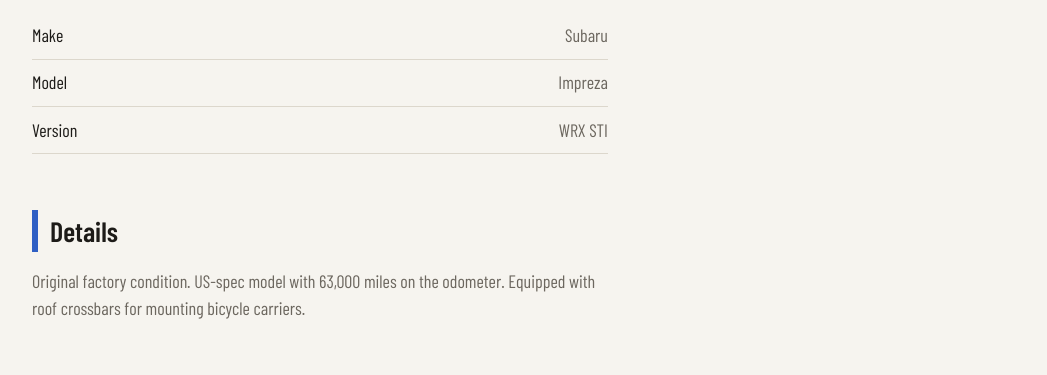
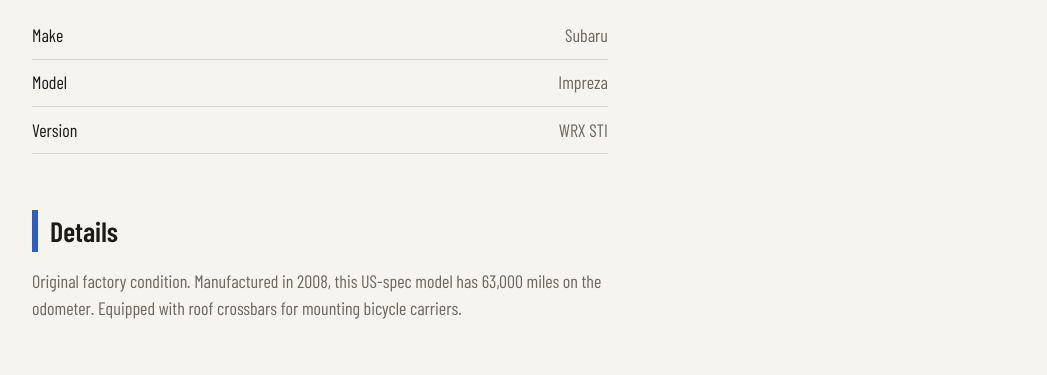
Before and after one commit to BA541SZ/Subaru-Impreza-WRX-STI, a plain HTML site: page index.html in a window 1280 px wide. Shown: the part 1567-1942 px from the top of the page, without its empty margins (116-1163 px from the left). Drawn offline with nearby package versions, Linux system fonts and the light colour scheme; a web font is replaced by a local one.

Commit message:
Add 2008 manufacture year to vehicle details

```diff
--- a/index.html
+++ b/index.html
@@ -172,7 +172,7 @@ html.gallery-open{overflow:hidden}
 
   <section id="details">
     <h2>Details</h2>
-    <p class="lead">Original factory condition. US-spec model with 63,000 miles on the odometer. Equipped with roof crossbars for mounting bicycle carriers.</p>
+    <p class="lead">Original factory condition. Manufactured in 2008, this US-spec model has 63,000 miles on the odometer. Equipped with roof crossbars for mounting bicycle carriers.</p>
   </section>
   <section id="price">
     <h2>Price</h2>
```
